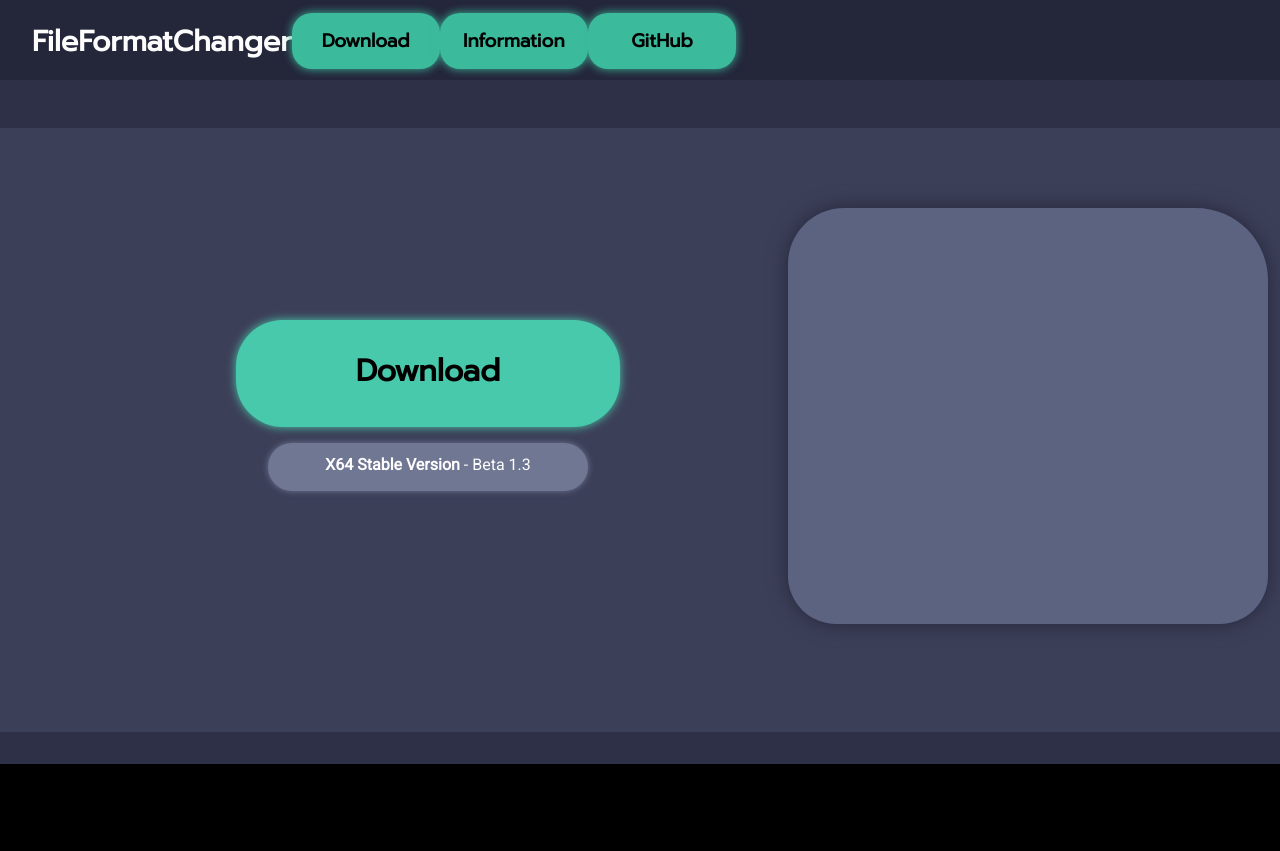
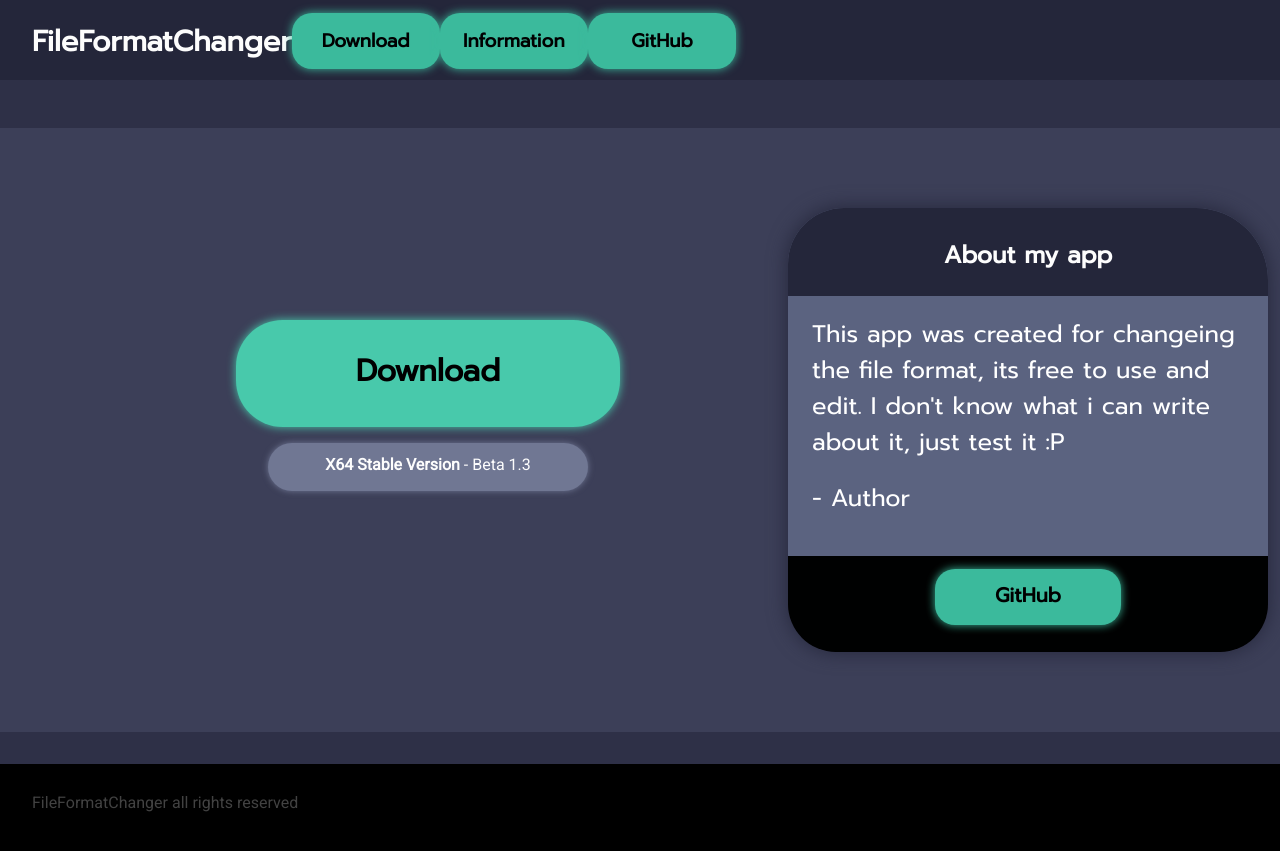
Before and after one commit to Natrexq/FileFormatChanger-Website, a plain HTML site: page index.html in a window 1280 px wide. Drawn offline with Linux system fonts and the light colour scheme.

Commit message:
Update index.html

```diff
--- a/index.html
+++ b/index.html
@@ -42,12 +42,26 @@
                 </div>
                 <div class="info">
 
+                        <div class="decin">
+                            <h2 class="fsinfo">About my app</h2>
+                        </div>
+                        <div class="description">
+                            <h2 class="descri">This app was created for changeing
+                                the file format, its free to use and edit. I don't know what i can write about it, just test it :P
+                            </h2>
+                            <h2 class="descri"> - Author</h2>
+                        </div>
+                        <div class="author">
+                            <button id="gtbut" class="nvbut" ><h2 id="git" class="but">GitHub</h2></button>
+                        </div>
+
                 </div>
 
 
             </div>
             <div class="endbar">
 
+                <span class="end"> FileFormatChanger all rights reserved</span>
 
             </div>
 
```
